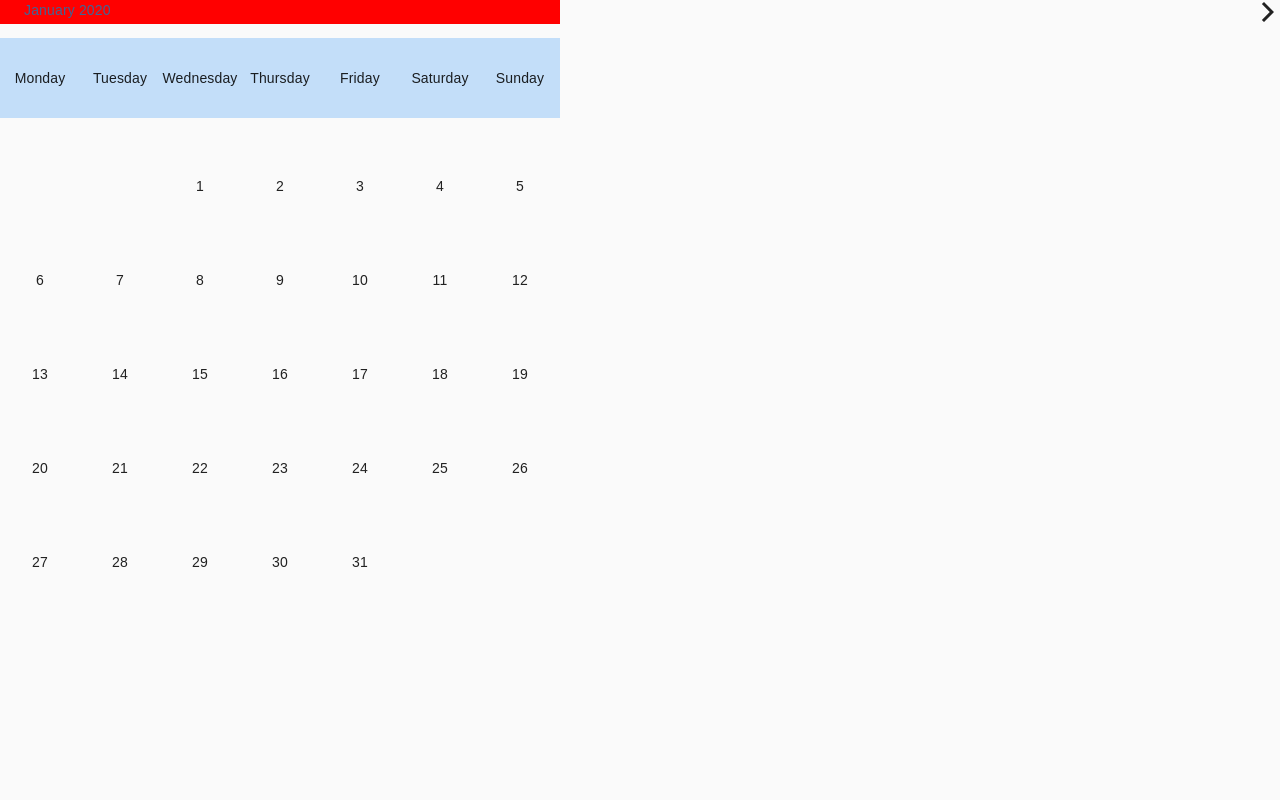
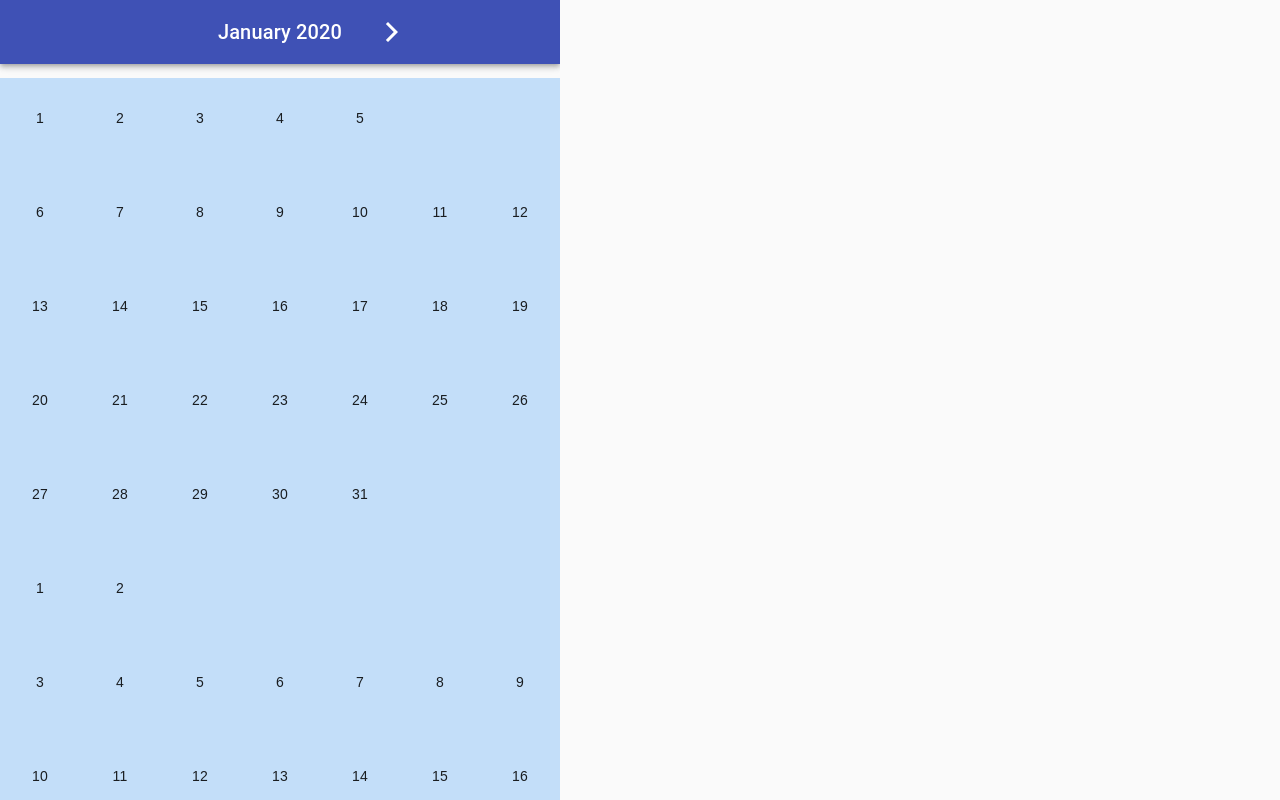
Before and after one commit to Al0nesauurs/calendar-na, a React (Create React App) app: page / in a window 1280 px wide. Shown: the top 800 px of the page. Built offline with nearby package versions, Linux system fonts and the light colour scheme.

Commit message:
lower render but style not change

```diff
--- a/src/App.tsx
+++ b/src/App.tsx
@@ -4,8 +4,11 @@ import { format, getDate, getMonth, startOfMonth, endOfMonth } from 'date-fns'
 import { makeStyles } from '@material-ui/core/styles';
 import ArrowBackIosIcon from '@material-ui/icons/ArrowBackIos';
 import ArrowForwardIosIcon from '@material-ui/icons/ArrowForwardIos';
+import AppBar from '@material-ui/core/AppBar';
+import Typography from '@material-ui/core/Typography';
+import Toolbar from '@material-ui/core/Toolbar';
 
-import CalendarDrawer from './components/CalendarDrawer';
+import CalendarDialog from './components/CalendarDialog';
 
 const App: FC = () => {
 
@@ -16,10 +19,12 @@ const App: FC = () => {
   const [monthIndex, setMonthIndex] = useState(todayMonth)
   const [nextDisabled, setNextDisabled] = useState(false)
   const [backDisabled, setBackDisabled] = useState(false)
-  const [isDrawerOpen, setIsDrawerOpen] = useState(false);
+  const [isDialogOpen, setIsDialogOpen] = useState(false);
   const [selectedDate, setSelectedDate] = useState()
   const [tasks, setTasks] = useState<TodoTask[]>([])
-  const [allMonth, setAllMonth] = useState([])
+  const [allMonth, setAllMonth] = useState<any[]>([])
+  const [currentDesc, setCurrentDesc] = useState('')
+
   const useStyles = makeStyles(theme => ({
     mainButton: {
       bottom: theme.spacing(2),
@@ -28,12 +33,15 @@ const App: FC = () => {
     },
     calendarHeader: {
       display: "flex",
-      backgroundColor: "red",
-      width: "100%"
+      alignContent: "center",
+      justifyContent: "center"
+    },
+    calendarHeaderContent: {
+      width: "200px",
+      textAlign: "center",
     },
     calendarNext: {
       right: 0,
-      position: 'fixed',
       visibility: "visible",
     },
     calendarBack: {
@@ -45,6 +53,7 @@ const App: FC = () => {
     monthStyle: {
       visibility: "visible",
       position: "fixed",
+      backgroundColor: "#C3DEF9",
     },
     monthStyleHidden: {
       position: "fixed",
@@ -76,12 +85,13 @@ const App: FC = () => {
 
   // init page
   useEffect(() => {
+    setAllMonth(calMonth())
     toggleMonth(0)
-    console.log('test count', selectedDate, ' ', format(new Date(), 'dd MMMM yyyy'))
     // TODO please fix this
   }, [])
 
-
+  useEffect(() => {
+  })
   // month cal TODO too many call
   const calMonth = () => {
     let monthDate = []
@@ -90,21 +100,23 @@ const App: FC = () => {
       let dateEndOfMonth = getDate(endOfMonth(new Date(2020, i, 1)))
       monthDate.push(
         // month content
-        <div key={monthList[i]} className={monthIndex === i ? classes.monthStyle : classes.monthStyleHidden}>
+        <div key={monthList[i]} className={classes.monthStyleHidden}>
           {calWeek(i, dayOfStartMonth, dateEndOfMonth)}
         </div>
       )
+      console.log(monthDate)
     }
     return monthDate
   }
 
   // input eg Mon, TUe
-  function calWeek(curMonth: number, day: string, lastDate: number) {
+  const calWeek = (curMonth: number, day: string, lastDate: number) => {
     lastDate += 1
     let curDate = 1
     let emptyDate = []
     let curWeek = []
     let week = []
+    console.log('test')
     for (let i = 0; i < DayList.indexOf(day); i++) {
       // if sunday = no free li if Tue = 2 free li
       emptyDate.push(
@@ -125,9 +137,9 @@ const App: FC = () => {
     }
     week.push(<ul key={monthList[curMonth] + '-week-' + week.length + 1} className={classes.firstWeek}>{curWeek}</ul>)
     while (curDate < lastDate) {
-      let a = (tasks.find(e => e.id === selectedDate))
-
       curWeek = []
+      let desc = tasks.find(e => e.id === selectedDate)?.description
+      if (!desc || desc === undefined) desc = ""
       for (let i = 0; i < 7 && curDate < lastDate; i++) {
         let tempDate = curDate
         curWeek.push(
@@ -135,8 +147,8 @@ const App: FC = () => {
           <li
             key={monthList[curMonth] + '-date-' + curDate}
             className={tasks.find(e => (e.id === format(new Date(2020, curMonth, tempDate), 'dd MMMM yyyy'))) ? "mark" : ""}
-            onClick={() => handleClickDate(tempDate, curMonth)}
-          ><span>{curDate}</span><span className="tooltip-text">{tasks.find(e => e.id === selectedDate)?.description}</span></li>
+            onClick={() => handleClickDate(tempDate, curMonth) }
+          ><span>{curDate}</span><span className="tooltip-text">{desc}</span></li>
         )
         curDate += 1
       }
@@ -165,39 +177,35 @@ const App: FC = () => {
         marked: true
       },
     ]);
-    setIsDrawerOpen(false)
+    console.log(tasks)
+    setIsDialogOpen(false)
   };
 
   function handleClickDate(date: number, month: number) {
     setSelectedDate(format(new Date(2020, month, date), 'dd MMMM yyyy'))
-    setIsDrawerOpen(true)
+    setIsDialogOpen(true)
   }
-  let alltestMonth = calMonth()
 
   return (
     <div className="calendar">
-      <div className={classes.calendarHeader}>
-        <ArrowBackIosIcon className={backDisabled ? classes.hiddenButton : classes.calendarBack} onClick={() => { toggleMonth(-1) }} />
-        <div className="header">{monthList[monthIndex]} 2020</div>
-        <ArrowForwardIosIcon className={nextDisabled ? classes.hiddenButton : classes.calendarNext} onClick={() => { toggleMonth(1) }} />
+      <AppBar position="static" className={classes.calendarHeader}>
+        <Toolbar  className={classes.calendarHeader}>
+          <ArrowBackIosIcon className={backDisabled ? classes.hiddenButton : classes.calendarBack} onClick={() => { toggleMonth(-1) }} />
+          <Typography variant="h6">
+            <div className={classes.calendarHeaderContent}>{monthList[monthIndex]} 2020</div>
+          </Typography>
+          <ArrowForwardIosIcon className={nextDisabled ? classes.hiddenButton : classes.calendarNext} onClick={() => { toggleMonth(1) }} />
+        </Toolbar>
+      </AppBar>
+
+      <div className="container">
+        {allMonth}
       </div>
-      <div className="container">
-        <ul className="firstweek">
-          <li><span>Monday</span></li>
-          <li><span>Tuesday</span></li>
-          <li><span>Wednesday</span></li>
-          <li><span>Thursday</span></li>
-          <li><span>Friday</span></li>
-          <li><span>Saturday</span></li>
-          <li><span>Sunday</span></li>
-        </ul>
-        {alltestMonth}
-      </div>
-      <CalendarDrawer
-        isOpen={isDrawerOpen}
-        onClose={() => setIsDrawerOpen(false)}
+      <CalendarDialog
+        isOpen={isDialogOpen}
+        onClose={() => setIsDialogOpen(false)}
+        onSave={addTask}
         selectedDate={selectedDate}
-        onSave={addTask}
       />
     </div>
   );
--- a/src/components/CalendarDrawer.tsx
+++ b/src/components/CalendarDialog.tsx
@@ -1,17 +1,17 @@
 import AppBar from '@material-ui/core/AppBar';
 import Button from '@material-ui/core/Button';
-import Drawer from '@material-ui/core/Drawer';
 import { makeStyles } from '@material-ui/core/styles';
 import TextField from '@material-ui/core/TextField';
 import Toolbar from '@material-ui/core/Toolbar';
 import Typography from '@material-ui/core/Typography';
 import React, { ChangeEventHandler, FC, useState } from 'react';
+import Dialog from '@material-ui/core/Dialog';
 
 const useStyles = makeStyles(theme => ({
-  drawer: {
-    width: theme.spacing(40),
+  dialog: {
+    width: theme.spacing(100),
   },
-  drawerContent: {
+  dialogContent: {
     padding: theme.spacing(2, 3),
   },
   buttonContainer: {
@@ -21,14 +21,14 @@ const useStyles = makeStyles(theme => ({
   },
 }));
 
-interface CalendarDrawerProps {
+interface CalendarDialogProps {
   isOpen: boolean;
   onClose: () => void;
   onSave: (data: { description: string }) => void;
   selectedDate: string;
 }
 
-const CalendarDrawer: FC<CalendarDrawerProps> = props => {
+const CalendarDialog: FC<CalendarDialogProps> = props => {
   const { isOpen, onClose, onSave, selectedDate } = props;
   const classes = useStyles(props);
   const [description, setDescription] = useState('');
@@ -37,22 +37,19 @@ const CalendarDrawer: FC<CalendarDrawerProps> = props => {
     setDescription(event.target.value);
 
   return (
-    <Drawer
-      anchor="right"
-      classes={{ paper: classes.drawer }}
-      SlideProps={{
-        onEnter: () => {
-          setDescription('');
-        },
+    <Dialog
+      classes={{ paper: classes.dialog }}
+      open={isOpen}
+      onEnter = {() => {
+        setDescription('')
       }}
-      open={isOpen}
     >
       <AppBar position="static">
         <Toolbar>
           <Typography variant="h6">{selectedDate}</Typography>
         </Toolbar>
       </AppBar>
-      <div className={classes.drawerContent}>
+      <div className={classes.dialogContent}>
         <TextField
           fullWidth
           multiline
@@ -76,8 +73,8 @@ const CalendarDrawer: FC<CalendarDrawerProps> = props => {
           </Button>
         </div>
       </div>
-    </Drawer>
+    </Dialog >
   );
 };
 
-export default CalendarDrawer;
+export default CalendarDialog;
```
